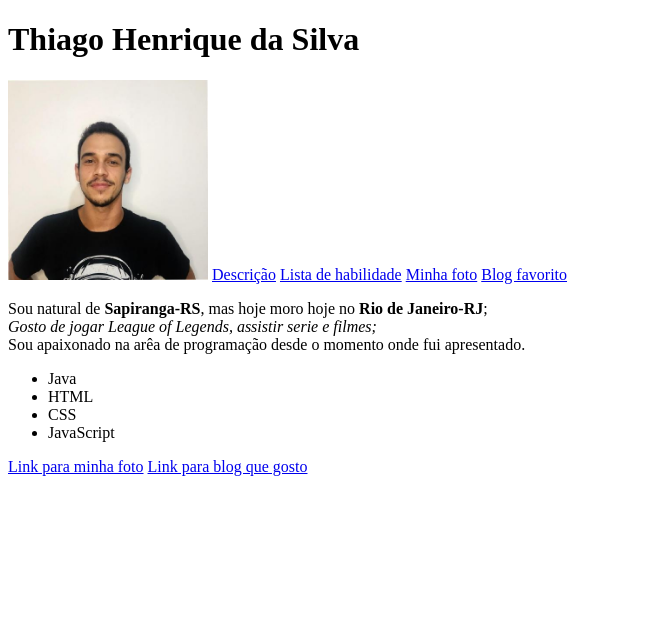
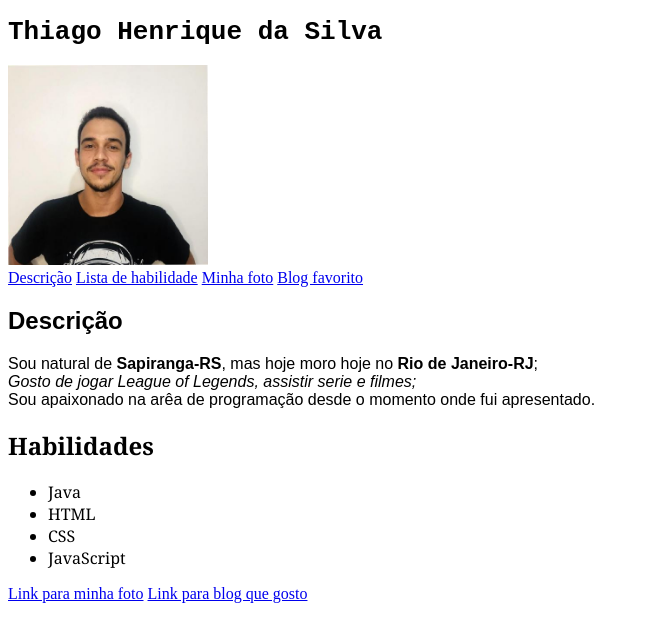
Before and after one commit to ThiagoSilva042/ThiagoSilva042.github.io, a plain HTML site: page index.html in a window 1280 px wide. Shown: the whole page, without its empty margins (0-645 px from the left). Drawn offline with Linux system fonts and the light colour scheme.

Commit message:
Definindo fontes para algumas tags

```diff
--- a/index.html
+++ b/index.html
@@ -8,26 +8,43 @@
     <title>Thiago Silva</title>
 </head>
 <body>
+    <header>
         <h1>Thiago Henrique da Silva</h1>
         <img src="./imagem/foto.jpeg" alt="Foto do meu rosto" width="200px">
+    </header>
+
+    <div>
         <a href="#descricao">Descrição</a>
         <a href="#habilidade">Lista de habilidade</a>
         <a href="#foto">Minha foto</a>
         <a href="#blog">Blog favorito</a>
-    <p id="descricao">
+    </div>
+
+    <div id="descricao">
+        <h2>Descrição</h2>
+        <p>
             Sou natural de <strong>Sapiranga-RS</strong>, mas hoje moro hoje no <strong>Rio de Janeiro-RJ</strong>;
             <br>
             <em>Gosto de jogar League of Legends, assistir serie e filmes;</em>
             <br>
             Sou apaixonado na arêa de programação desde o momento onde fui apresentado.
         </p>
-    <ul id="habilidade">
+    </div>
+
+    <div id="habilidade">
+        <h2 >Habilidades</h2>
+        <ul>
             <li>Java</li>
             <li>HTML</li>
             <li>CSS</li>
             <li>JavaScript</li>
         </ul>
+    </div>
+
+    <div>
         <a href="https://encurtador.com.br/cdkmw" id="foto">Link para minha foto</a>
         <a href="https://www.youtube.com/@codigofontetv" target="_blank" id="blog">Link para blog que gosto</a>
+    </div>
+
     </body>
 </html>
--- a/style.css
+++ b/style.css
@@ -0,0 +1,11 @@
+h1 {
+    font-family: monospace;
+}
+
+#descricao {
+    font-family: sans-serif;
+}
+
+#habilidade {
+    font-family: Georgia, 'Times New Roman', Times, serif;
+}
```
Lines whose indentation alone changed are shown as unchanged.
